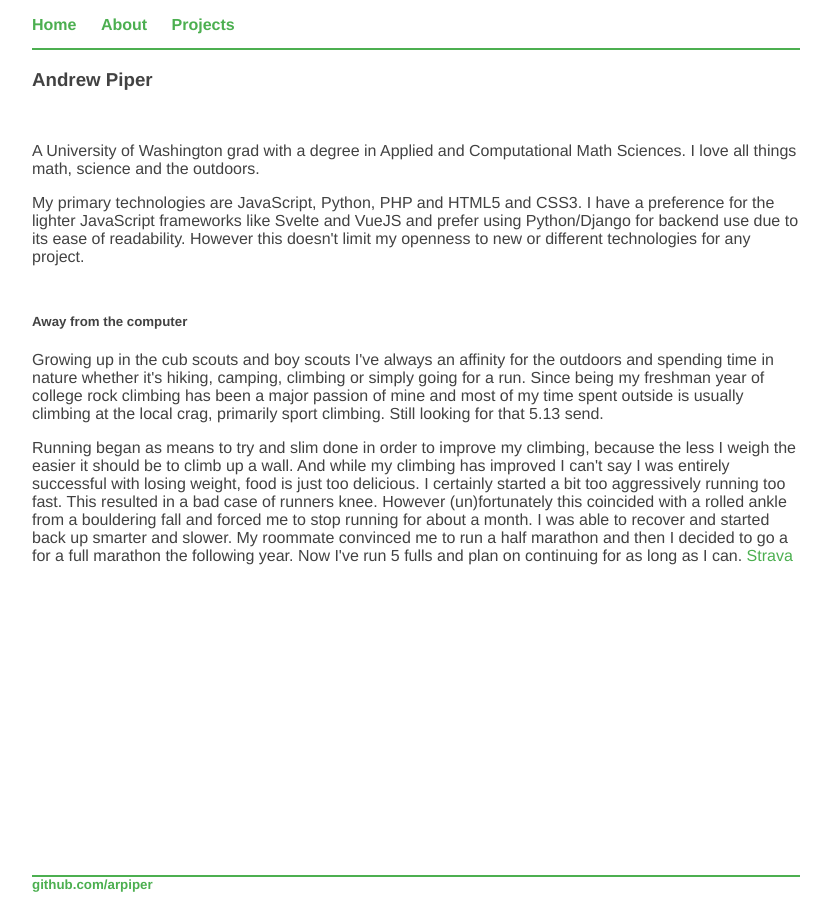
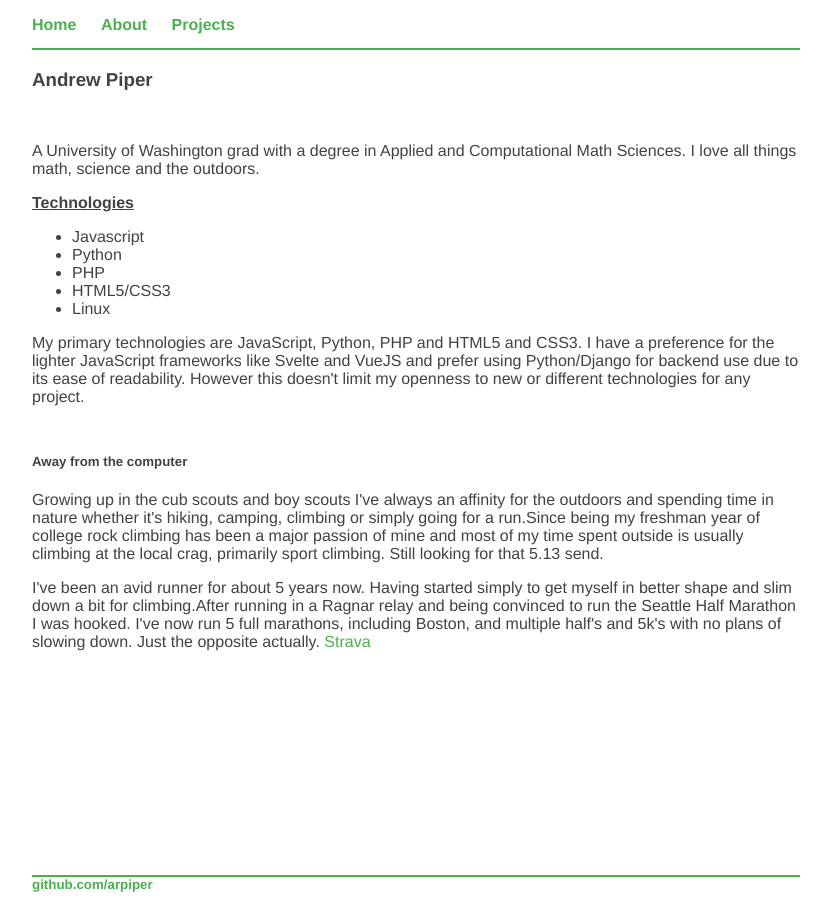
Before and after one commit to arpiper/arpiper.github.io, a Jekyll site: the page built from about/index.html, in a window 1280 px wide. Shown: the whole page, without its empty margins (224-1055 px from the left). Built offline with Jekyll 4.4.1, drawn with Linux system fonts in a browser that asks for light colours.

Commit message:
rewrite about

```diff
--- a/about/index.html
+++ b/about/index.html
@@ -10,6 +10,16 @@ title: ARPiper - Andrew Piper - About
       <p>
       A University of Washington grad with a degree in Applied and Computational Math Sciences. I love all things math, science and the outdoors.
       </p>
+      <div class="tech">
+        <h4>Technologies</h4>
+        <ul>
+          <li>Javascript</li>
+          <li>Python</li>
+          <li>PHP</li>
+          <li>HTML5/CSS3</li>
+          <li>Linux</li>
+        </ul>
+      </div>
       <p>
       My primary technologies are JavaScript, Python, PHP and HTML5 and CSS3.
       I have a preference for the lighter JavaScript frameworks like Svelte and VueJS and prefer using Python/Django for
@@ -22,10 +32,17 @@ title: ARPiper - Andrew Piper - About
     <div>
       <h5>Away from the computer</h5>
       <p>
-      Growing up in the cub scouts and boy scouts I've always an affinity for the outdoors and spending time in nature whether it's hiking, camping, climbing or simply going for a run. Since being my freshman year of college rock climbing has been a major passion of mine and most of my time spent outside is usually climbing at the local crag, primarily sport climbing. Still looking for that 5.13 send.
+      Growing up in the cub scouts and boy scouts I've always an affinity for the outdoors and
+      spending time in nature whether it's hiking, camping, climbing or simply going for a run.<wbr>
+      Since being my freshman year of college rock climbing has been a major passion of mine and most of my time spent outside is usually climbing at the local crag, primarily sport climbing. Still looking for that 5.13 send.
       </p>
       <p>
-      Running began as means to try and slim done in order to improve my climbing, because the less I weigh the easier it should be to climb up a wall. And while my climbing has improved I can't say I was entirely successful with losing weight, food is just too delicious. I certainly started a bit too aggressively running too fast. This resulted in a bad case of runners knee. However (un)fortunately this coincided with a rolled ankle from a bouldering fall and forced me to stop running for about a month. I was able to recover and started back up smarter and slower. My roommate convinced me to run a half marathon and then I decided to go a for a full marathon the following year. Now I've run 5 fulls and plan on continuing for as long as I can. <a href="https://www.strava.com/athletes/2821222" target="_blank">Strava</a>
+      I've been an avid runner for about 5 years now. <wbr>
+      Having started simply to get myself in better shape and slim down a bit for climbing.<wbr>
+      After running in a Ragnar relay and being convinced to run the Seattle Half Marathon I was hooked. <wbr>
+      I've now run 5 full marathons, including Boston, and multiple half's and 5k's with no plans of slowing down. <wbr>
+      Just the opposite actually.
+        <a href="https://www.strava.com/athletes/2821222" target="_blank">Strava</a>
       </p>
     </div>
 </div>
```
